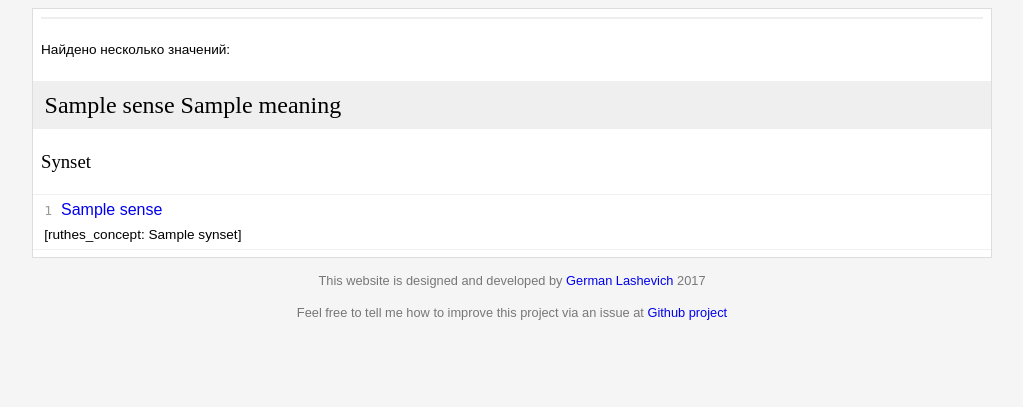
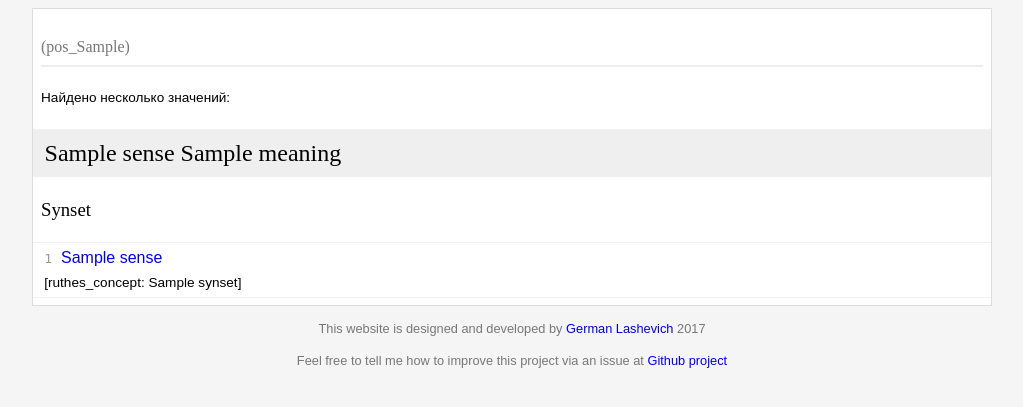
Before and after one commit to Zebradil/RuWordNetView, a PHP site: template views/Site/lexeme_summary.html.twig in a window 1280 px wide. Shown: the part 49-456 px from the top of the page, without its empty margins (128-1151 px from the left). Run offline with PHP 8.4, Linux system fonts and the light colour scheme; the template is opened without the code that fills it: most values are stand-ins (such as "Sample title", 1, 10 or a date in 2020); some libraries are stand-ins or nearby versions.

Commit message:
Show part of speech near title of lexeme

```diff
--- a/app/locales/en.yml
+++ b/app/locales/en.yml
@@ -10,3 +10,7 @@ ruthes_concept: RuThes concept
 
 page_not_found: Page not found
 word_not_found: Nothing is found for «%search_query%»
+
+pos_N: noun
+pos_V: verb
+pos_Adj: adjective
--- a/app/locales/ru.yml
+++ b/app/locales/ru.yml
@@ -21,3 +21,7 @@ ruthes_concept: Понятие РуТез
 
 page_not_found: Страница не найдена
 word_not_found: По запросу «%search_query%» ничего не найдено
+
+pos_N: существительное
+pos_V: глагол
+pos_Adj: прилагательное
--- a/views/Site/lexeme_summary.html.twig
+++ b/views/Site/lexeme_summary.html.twig
@@ -7,7 +7,11 @@
     <div class="lexeme-page">
         {% if senses is not empty %}
             <div class="lexeme">
-                <h1 class="lexeme-title">{{ searchString|upper }}</h1>
+                {% set POS = senses[0].getSynset().part_of_speech %}
+                <h1 class="lexeme-title">
+                    {{ searchString|upper }}
+                    <span>({{ ("pos_" ~ POS)|trans }})</span>
+                </h1>
                 <div class="alternative-meanings">
                     <div>Найдено несколько значений:</div>
                     <div>
--- a/web/static/css/layout.scss
+++ b/web/static/css/layout.scss
@@ -88,6 +88,11 @@ a {
   .lexeme-title {
     margin-top: 0;
     border-bottom: solid 2px #eee;
+
+    span {
+      font-size: .5em;
+      color: #777;
+    }
   }
 
   .alternative-meanings {
```
Also changed, not shown: web/static/css/layout.min.css (+1 -1 lines).
